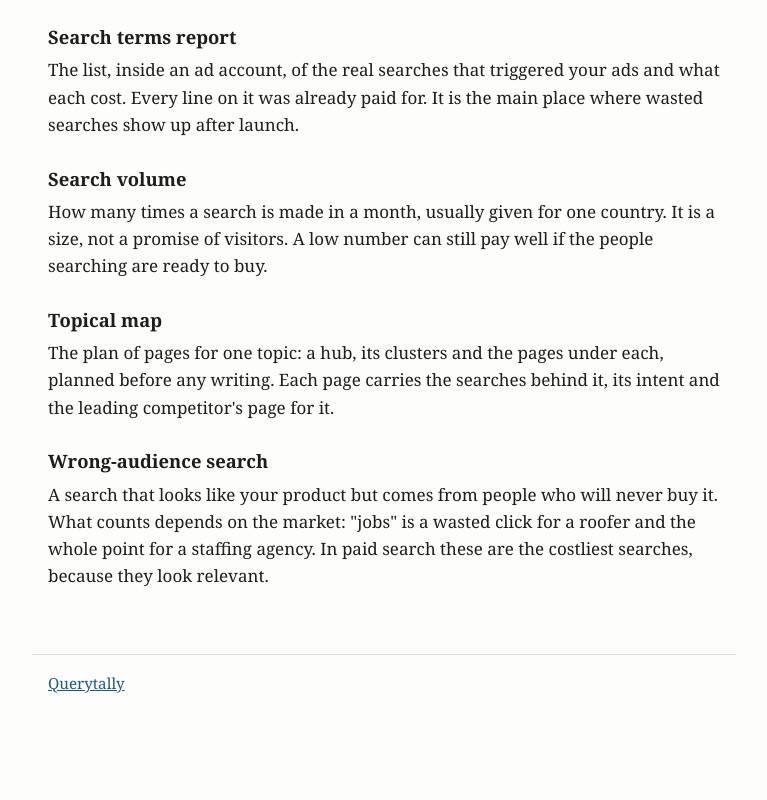
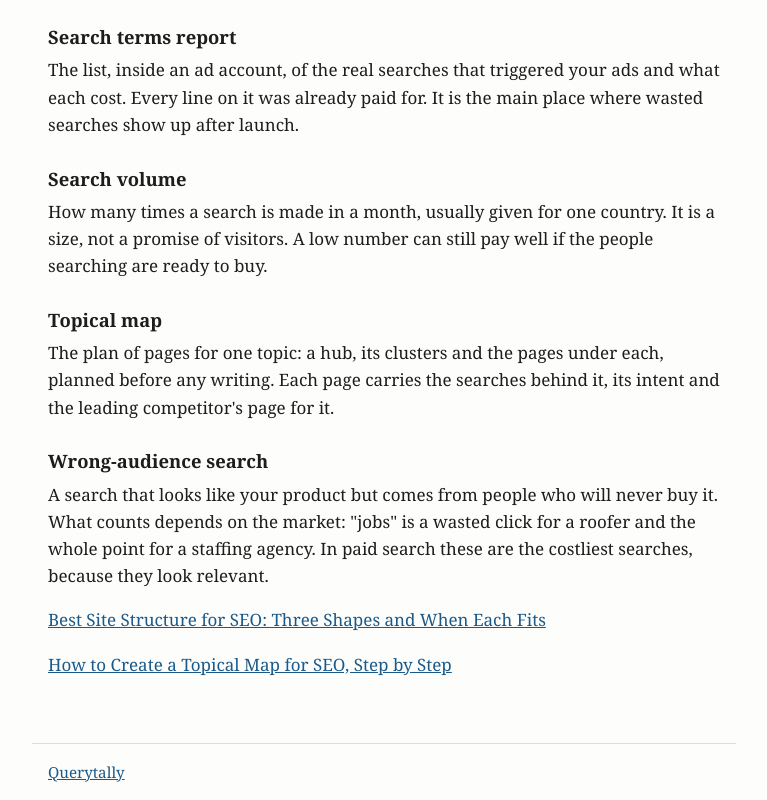
Before and after one commit to querytally/querytally.github.io, a plain HTML site: page index.html in a window 1280 px wide. Shown: the part 1925-2725 px from the top of the page, without its empty margins (256-1023 px from the left). Before the commit the page ends 2637 px from the top, so only its background shows below. Drawn offline with Linux system fonts and the light colour scheme.

Commit message:
Link two new pages from the index

```diff
--- a/index.html
+++ b/index.html
@@ -59,6 +59,8 @@
     <dt id="wrong-audience-search">Wrong-audience search</dt>
     <dd>A search that looks like your product but comes from people who will never buy it. What counts depends on the market: "jobs" is a wasted click for a roofer and the whole point for a staffing agency. In paid search these are the costliest searches, because they look relevant.</dd>
   </dl>
+  <p><a href="/best-site-structure-for-seo-three-shapes-and-when-each-fits/">Best Site Structure for SEO: Three Shapes and When Each Fits</a></p>
+  <p><a href="/how-to-create-a-topical-map-for-seo-step-by-step/">How to Create a Topical Map for SEO, Step by Step</a></p>
 </main>
 <footer><a href="https://querytally.com/">Querytally</a></footer>
 </body>
```
